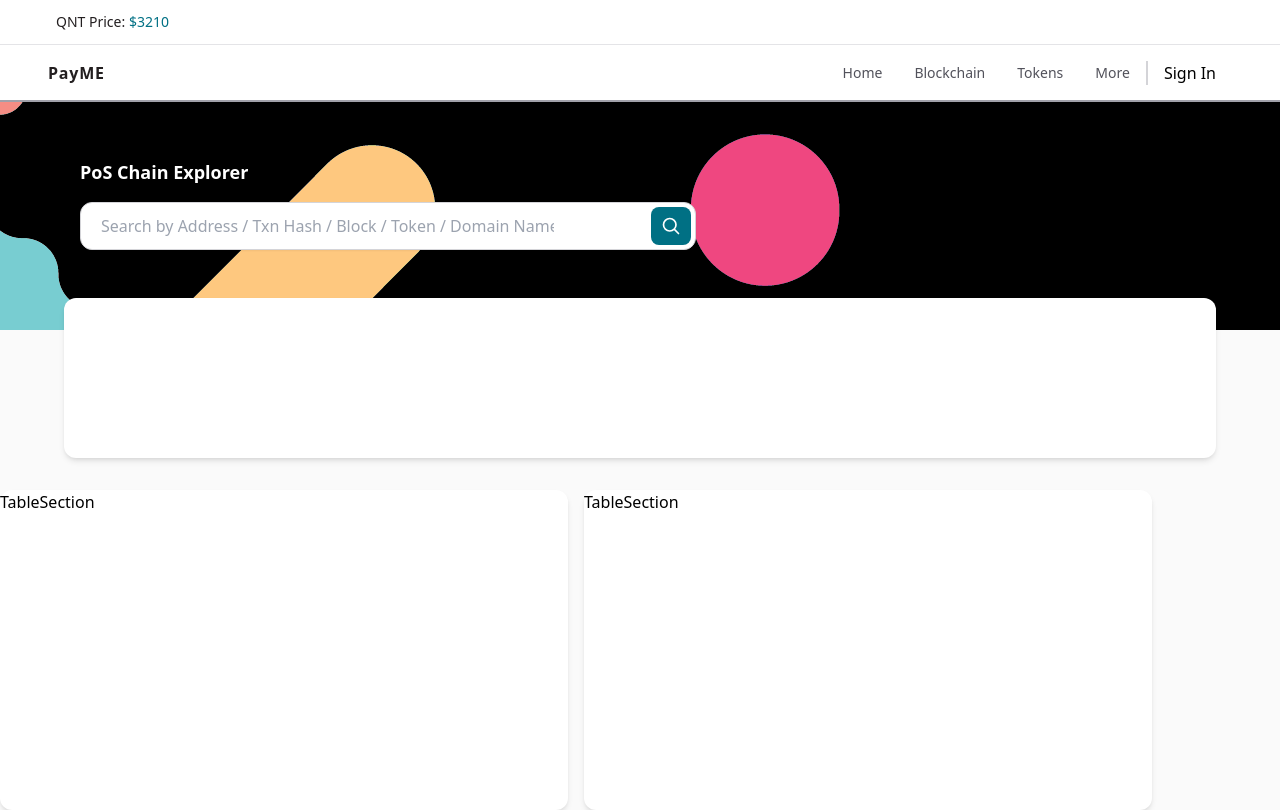
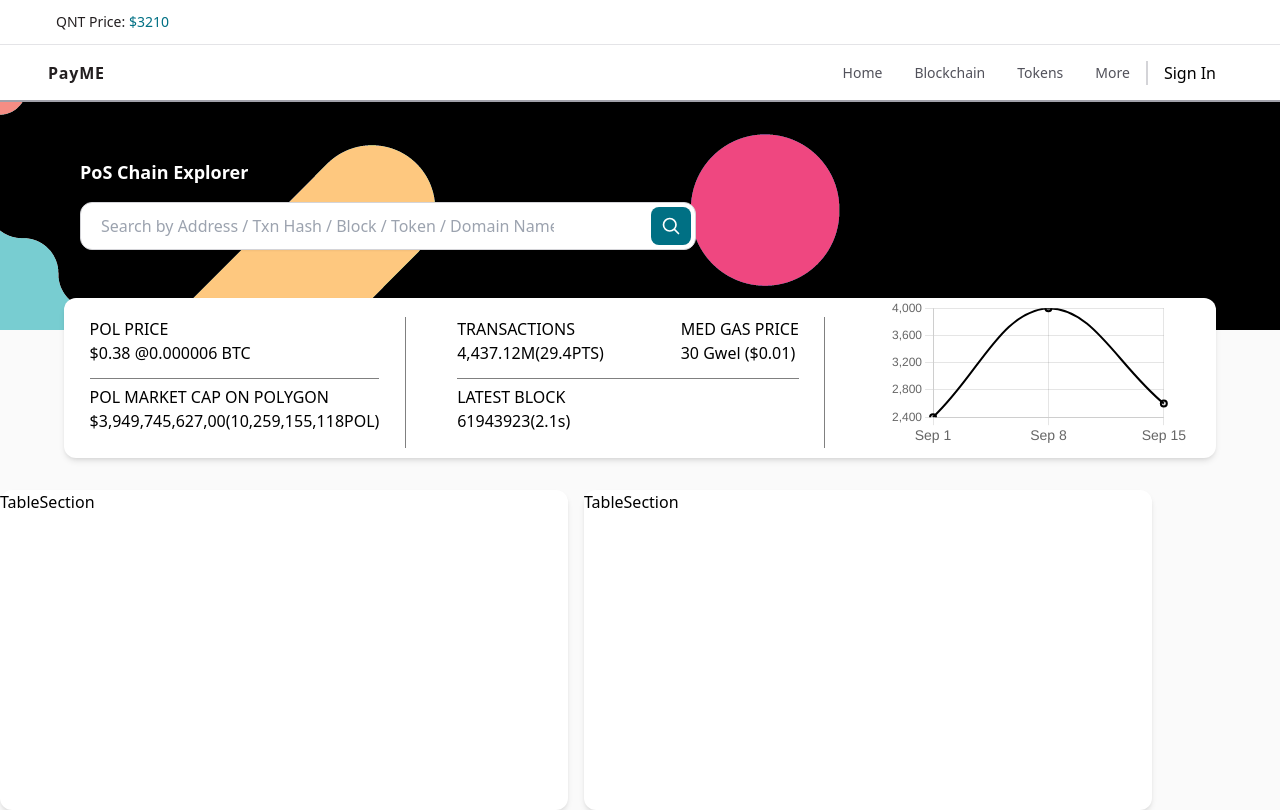
Before and after one commit to yashashvitaank/chain-page-payme, a React (Vite) app: page / in a window 1280 px wide. Built offline with nearby package versions, Linux system fonts and the light colour scheme.

Commit message:
General Section

```diff
--- a/package.json
+++ b/package.json
@@ -10,8 +10,11 @@
     "preview": "vite preview"
   },
   "dependencies": {
+    "chart.js": "^4.4.4",
     "react": "^18.3.1",
-    "react-dom": "^18.3.1"
+    "react-chartjs-2": "^5.2.0",
+    "react-dom": "^18.3.1",
+    "sass": "^1.78.0"
   },
   "devDependencies": {
     "@eslint/js": "^9.9.0",
--- a/src/components/GeneralSection.jsx
+++ b/src/components/GeneralSection.jsx
@@ -1,10 +1,43 @@
 import React from 'react'
+import LineChart from './LineChart'
 
 function GeneralSection() {
   return (
     <div className='w-full flex justify-center relative'>
         <div className='w-[90%] bg-white min-h-40 shadow-md rounded-xl -translate-y-[20%]'>
-
+          <div className='flex'>
+            <div className='mt-[1.5vw] px-[2vw] border-r-[grey] border-r border-solid'>
+              <div>
+                <div>
+                <h3>POL PRICE</h3>
+                <p>$0.38 @0.000006 BTC</p>
+                </div>
+                <div className='mt-[1vw] pt-[0.5vw] border-t-[grey] border-t border-solid'>
+                <h3>POL MARKET CAP ON POLYGON</h3>
+                <p>$3,949,745,627,00(10,259,155,118POL)</p>
+                </div>
+              </div>
+            </div>
+            <div className='ml-[2vw] mt-[1.5vw] px-[2vw] border-r-[grey] border-r border-solid'>
+              <div className='flex'>
+                <div>
+                <h3>TRANSACTIONS</h3>
+                <p>4,437.12M(29.4PTS)</p>
+                </div>
+                <div className='ml-[6vw]'>
+                <h3>MED GAS PRICE</h3>
+                <p>30 Gwel ($0.01)</p>
+                </div>
+              </div>
+              <div className='mt-[1vw] pt-[0.5vw] border-t-[grey] border-t border-solid'>
+              <h3>LATEST BLOCK</h3>
+              <p>61943923(2.1s)</p>
+              </div>
+            </div>
+            <div className='ml-[5vw]'>
+              <LineChart></LineChart>
+            </div>
+          </div>
         </div>
     </div>
   )
--- /dev/null
+++ b/src/components/LineChart.jsx
@@ -0,0 +1,54 @@
+import React from "react";
+import { Line } from "react-chartjs-2";
+import { Chart as ChartJS, LineElement, CategoryScale, LinearScale, PointElement } from "chart.js";
+
+ChartJS.register(LineElement, CategoryScale, LinearScale, PointElement);
+
+const LineChart = () => {
+  const data = {
+    labels: ["Sep 1", "Sep 8", "Sep 15"],
+    datasets: [
+      {
+        label: "Polygon POS Chain Transaction History",
+        data: [2400, 4000, 2600, 3400, 3000],
+        borderColor: "#000",
+        borderWidth: 2,
+        tension: 0.4,
+        fill: false,
+      },
+    ],
+  };
+
+  const options = {
+    responsive: true,
+    plugins: {
+      legend: {
+        display: false,
+      },
+    },
+    scales: {
+      y: {
+        min: 2400,
+        max: 4000,
+        ticks: {
+          stepSize: 400,
+        },
+      },
+      x: {
+        ticks: {
+          font: {
+            size: 14,
+          },
+        },
+      },
+    },
+  };
+
+  return (
+    <div className="w-full h-58 flex justify-center items-center">
+      <Line data={data} options={options} />
+    </div>
+  );
+};
+
+export default LineChart;
```
Also changed, not shown: 1 other file (tests, documents, lock files or other folders).
